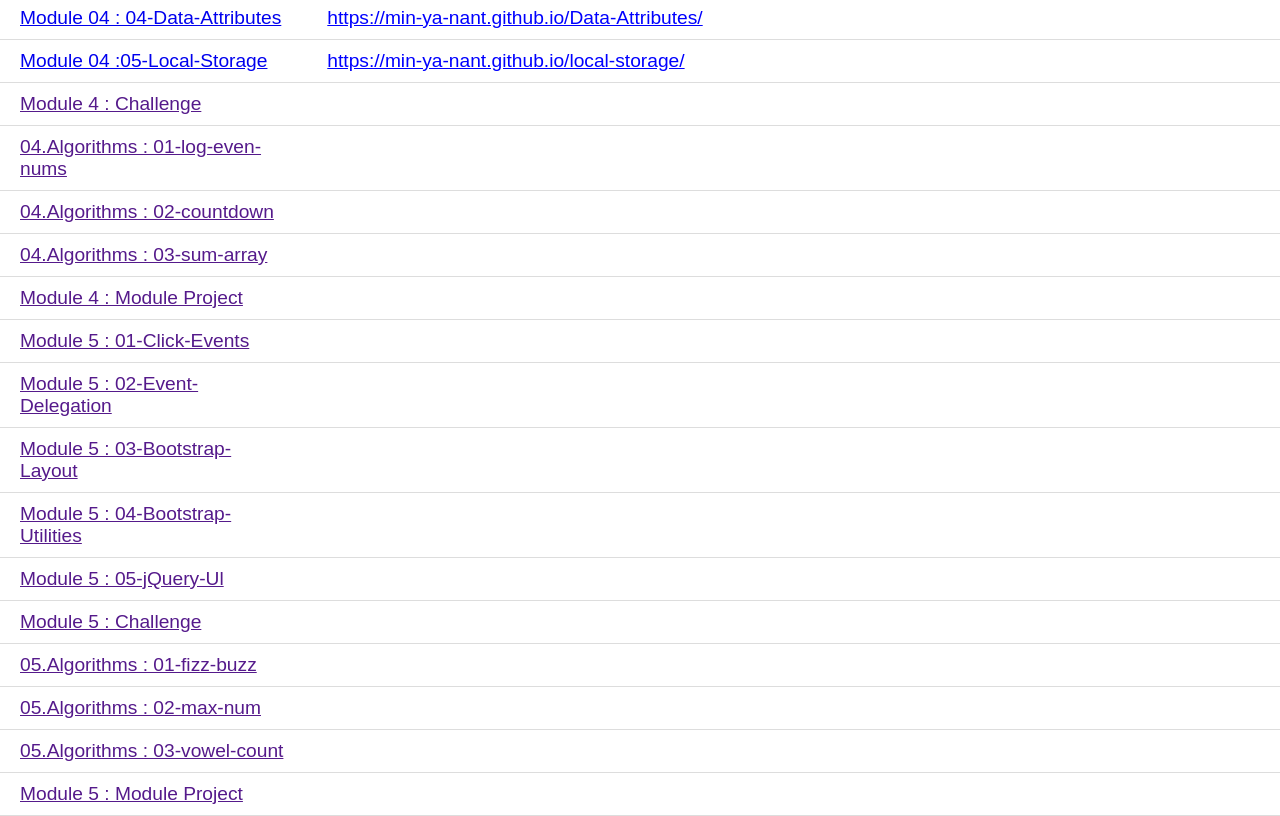
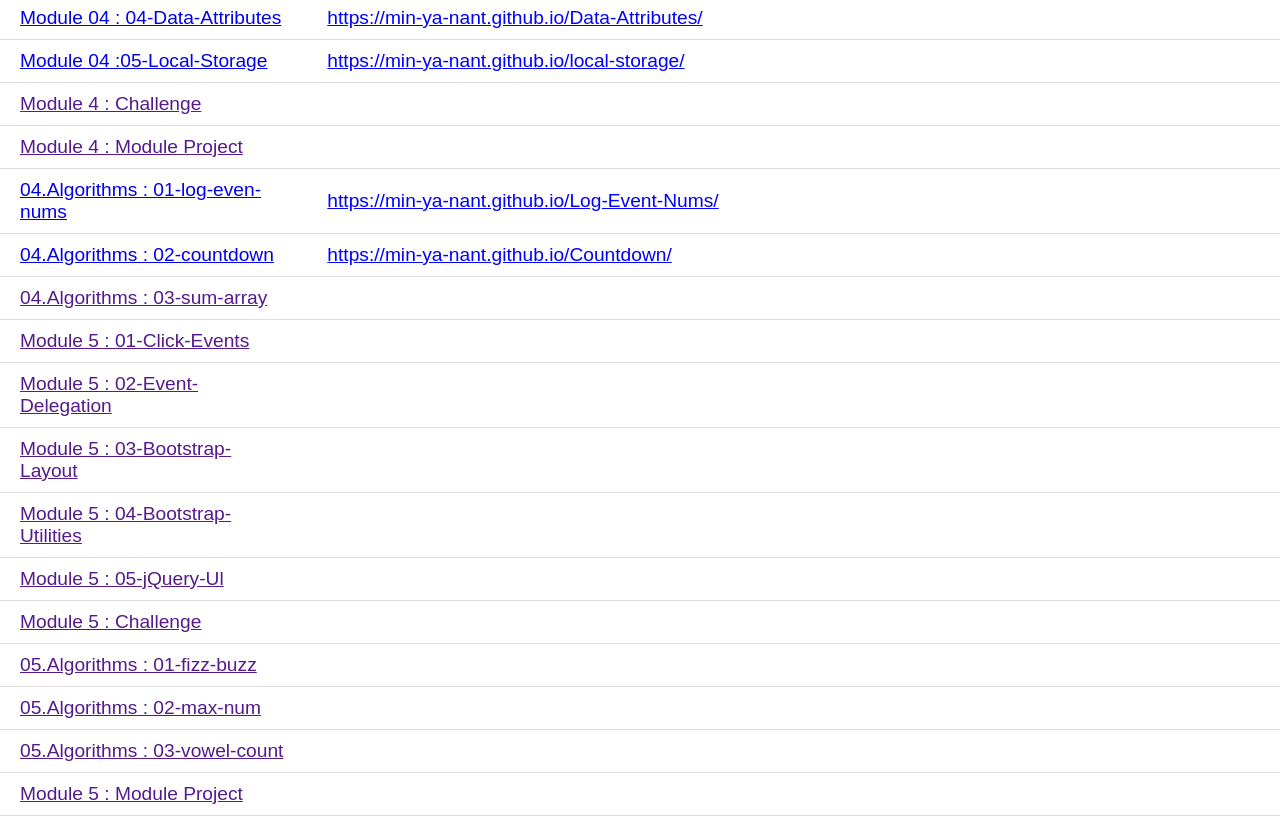
Before and after one commit to Min-Ya-Nant/Table, a plain HTML site: page index.html in a window 1280 px wide. Shown: the part 1362-2178 px from the top of the page. Drawn offline with Linux system fonts and the light colour scheme.

Commit message:
modified

```diff
--- a/index.html
+++ b/index.html
@@ -166,21 +166,22 @@
           <td id="githubLink"></td>
         </tr>
         <tr>
-          <td id="repoName"><a href="">04.Algorithms : 01-log-even-nums</a></td>
+          <td id="repoName"><a href="">Module 4 : Module Project</a></td>
           <td id="githubLink"></td>
         </tr>
         <tr>
-          <td id="repoName"><a href="">04.Algorithms : 02-countdown</a></td>
-          <td id="githubLink"></td>
+          <td id="repoName"><a href="https://min-ya-nant.github.io/Log-Event-Nums/">04.Algorithms : 01-log-even-nums</a></td>
+          <td id="githubLink">https://min-ya-nant.github.io/Log-Event-Nums/</td>
+        </tr>
+        <tr>
+          <td id="repoName"><a href="https://min-ya-nant.github.io/Countdown/">04.Algorithms : 02-countdown</a></td>
+          <td id="githubLink">https://min-ya-nant.github.io/Countdown/</td>
         </tr>
         <tr>
           <td id="repoName"><a href="">04.Algorithms : 03-sum-array</a></td>
           <td id="githubLink"></td>
         </tr>
-        <tr>
-          <td id="repoName"><a href="">Module 4 : Module Project</a></td>
-          <td id="githubLink"></td>
-        </tr>
+
         <tr>
           <td id="repoName"><a href="">Module 5 : 01-Click-Events</a></td>
           <td id="githubLink"></td>
```
